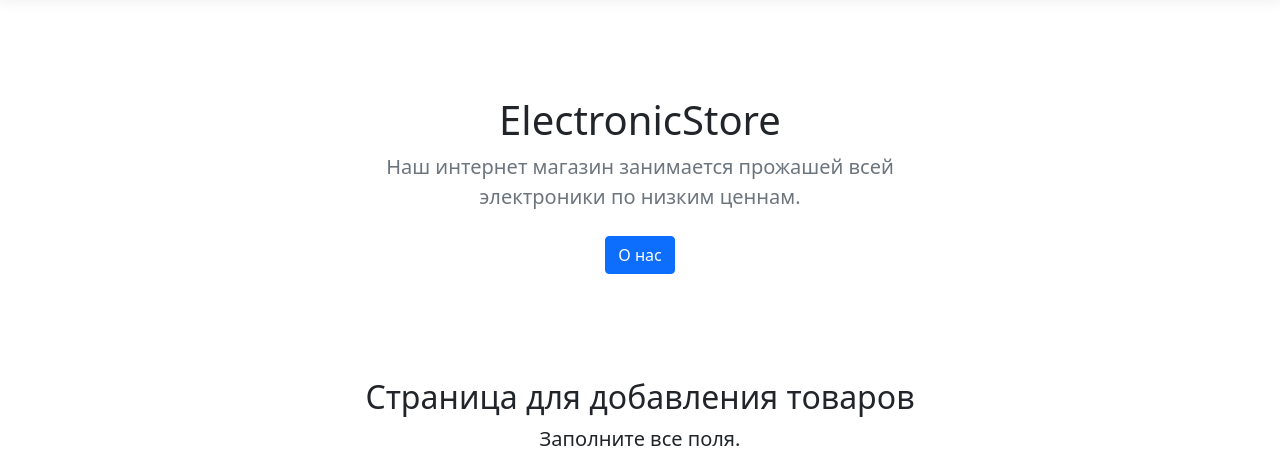
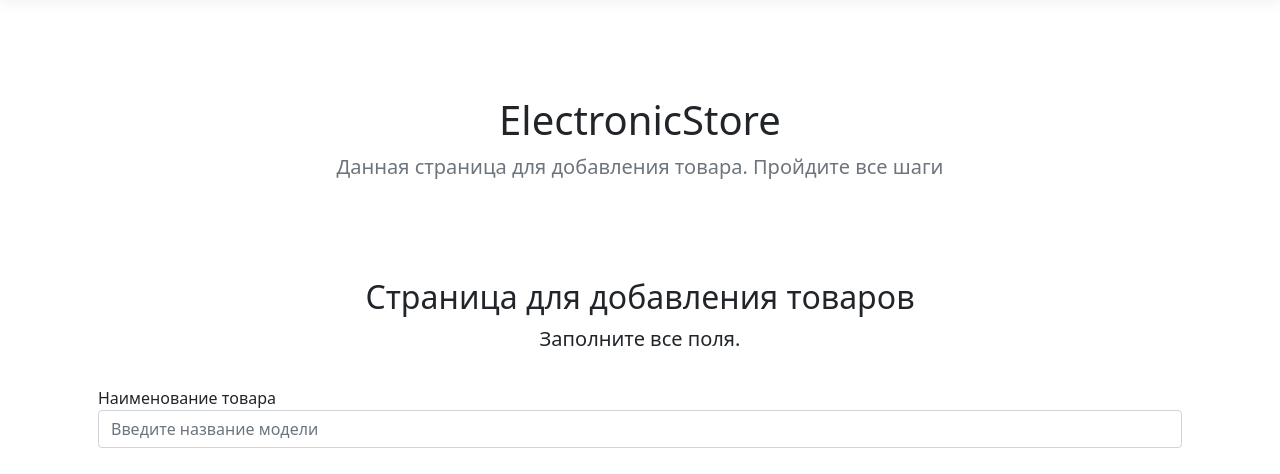
Before and after one commit to Alekseyeli08/homework_20, a Django app: page /add_product/ in a window 1280 px wide. Shown: the part 56-530 px from the top of the page. Run offline with Django 5.2, Linux system fonts and the light colour scheme; some libraries are stand-ins or nearby versions.

Commit message:
update contacts.html and product_add.html and home.html and product_list.html

```diff
--- a/catalog/templates/catalog/home.html
+++ b/catalog/templates/catalog/home.html
@@ -54,18 +54,10 @@
 
 <main role="main">
 
-    <section class="jumbotron text-center">
-        <div class="container">
-            <h1 class="jumbotron-heading">ElectronicStore</h1>
-            <p class="lead text-muted">Наш интернет магазин занимается прожашей всей электроники по низким ценнам.</p>
-            <p>
-                <a href="#" class="btn btn-primary my-2"><i class="bi bi-android"></i>О нас</a>
-            </p>
-        </div>
-    </section>
 
     {% block content %}
     {% endblock %}
+
 
 </main>
 
--- a/catalog/templates/catalog/product_add.html
+++ b/catalog/templates/catalog/product_add.html
@@ -1,5 +1,15 @@
 {% extends 'catalog/home.html' %}
 {% block content %}
+<section class="jumbotron text-center">
+        <div class="container">
+            <h1 class="jumbotron-heading">ElectronicStore</h1>
+            <p class="lead text-muted">Данная страница для добавления товара. Пройдите все шаги</p>
+
+        </div>
+    </section>
+
+
+
 <div class="container px-12">
     <main>
 
--- a/catalog/views.py
+++ b/catalog/views.py
@@ -32,3 +32,4 @@ def add_product(request):
 # def add_bd_prod(request):
 #     if request.method == 'POST':
 #         new_product = Product.object.create(name='name', description='description', image='image', )
+#         return  new_product
```
Also changed, not shown: catalog/templates/catalog/contacts.html (+11 -0 lines), catalog/templates/catalog/product_list.html (+9 -0 lines).
